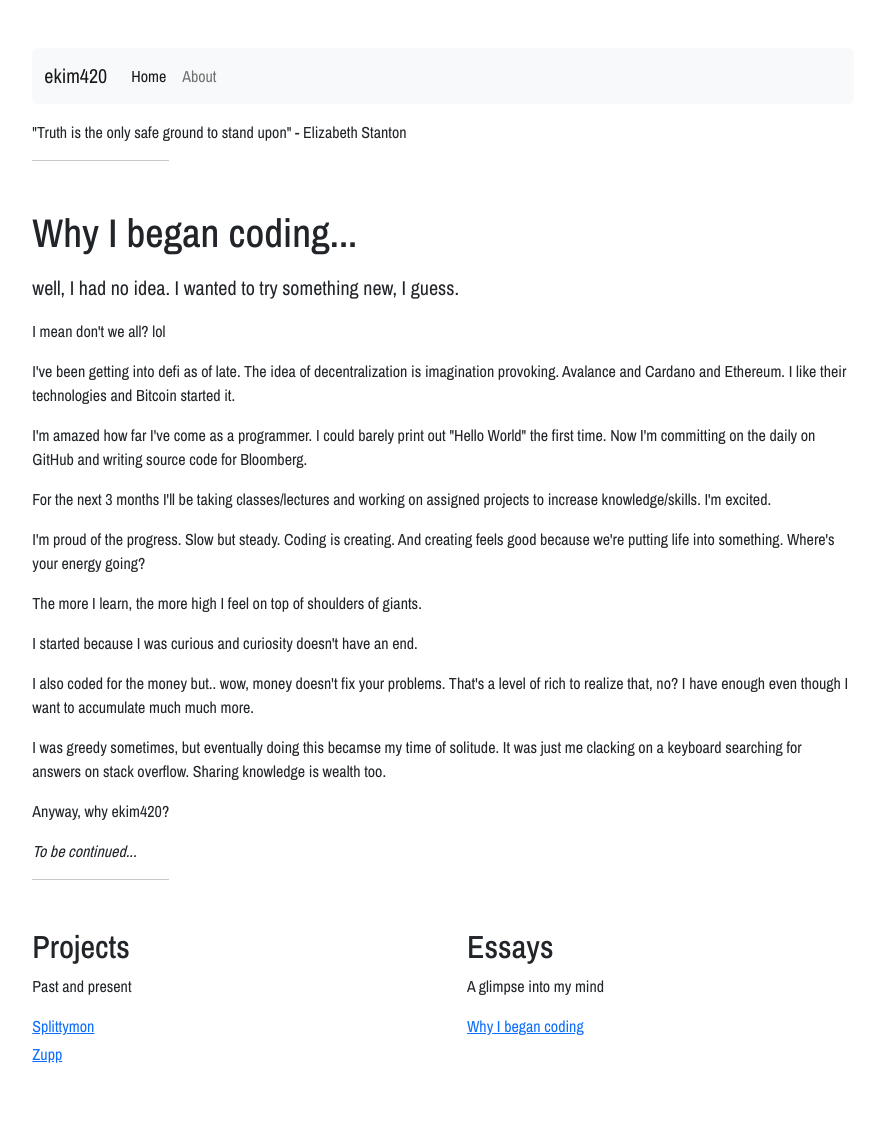
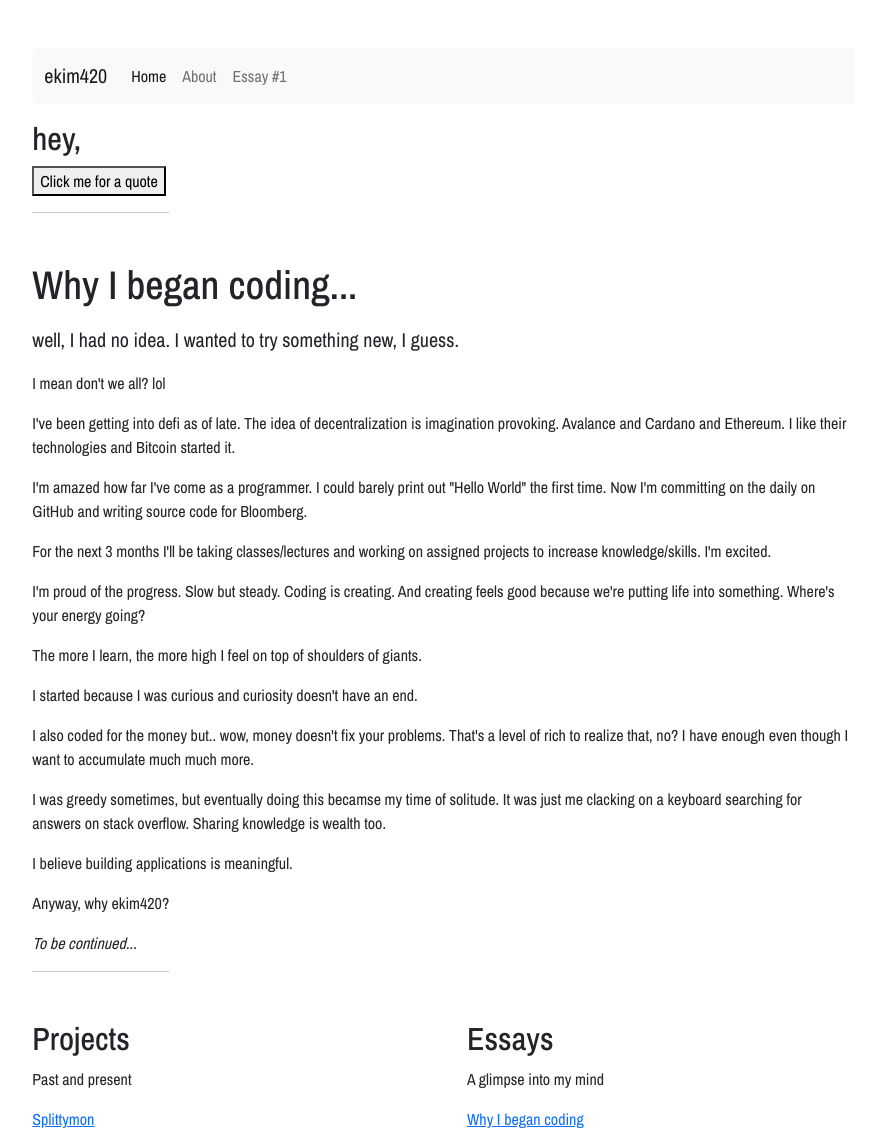
Before and after one commit to ekim420gh/mainhub, a Flask app: page /essays/why_I_began_coding in a window 1280 px wide. Shown: the top 1129 px of the page, without its empty margins (197-1075 px from the left). Before the commit the page ends 1063 px from the top, so only its background shows below. Run offline with Flask 2, Linux system fonts and the light colour scheme; parts of the project's set-up code (start-up, migrations or seed data) failed here and were passed over.

Commit message:
add quote feature

```diff
--- a/main.py
+++ b/main.py
@@ -1,6 +1,29 @@
+'''
+Main script for application
+'''
+
 from datetime import datetime
 from pytz import timezone
 from flask import Flask, render_template
+
+# for scraper use
+import requests
+from flask import Flask, render_template, request
+from bs4 import BeautifulSoup
+
+url = "https://greatday.com/"
+page = requests.get(url)
+
+soup = BeautifulSoup(page.content, "html.parser")
+quote_from_greatday = soup.find(id="theQuote")
+print(type(quote_from_greatday))
+print("convert bs4.element.tag object to str object")
+quote_string = quote_from_greatday.text
+print(type(quote_string))
+print("Quote from greatday.com received")
+print("-----------")
+print(quote_from_greatday)
+print("-----------")
 
 tz = timezone("US/Eastern")
 time = datetime.now(tz)
@@ -25,3 +48,7 @@ def about():
 @app.route('/essays/why_I_began_coding')
 def why_I_began_coding():
     return render_template('why_I_began_coding.html')
+
+@app.route("/data", methods=['POST', 'GET'])
+def data():
+    return render_template("quote.html", quote=quote_string)
--- a/templates/homepage.html
+++ b/templates/homepage.html
@@ -102,18 +102,32 @@
 
       <div class="collapse navbar-collapse" id="navbarsExample02">
         <ul class="navbar-nav me-auto">
+
           <li class="nav-item">
             <a class="nav-link active" aria-current="page" href="{{ url_for('hello') }}">Home</a>
           </li>
+
           <li class="nav-item">
             <a class="nav-link" href="{{ url_for('about') }}">About</a>
           </li>
+
+          <li class="nav-item">
+            <a class="nav-link" href="{{ url_for('why_I_began_coding') }}">Essay #1</a>
+          </li>
+
         </ul>
       </div>
     </div>
   </nav>
   <p></p>
-  <p>"Truth is the only safe ground to stand upon" - Elizabeth Stanton</p>
+  <h2>hey,</h2>
+  <form class="custom0 custom1" action="/data" method = "POST">
+      <button value="submit">Click me for a quote</button>
+      <!-- <p>Answer 1 <input type = "text" name = "Answer1_name" /></p>
+      <p>Answer 2 <input type = "text" name = "Answer2_name" /></p>
+      <p>Answer 3 <input type = "text" name = "Answer3_name" /></p>
+      <p><input type = "submit" value = "submit" /></p> -->
+  </form>
   <hr class="col-3 col-md-2 mb-5">
 {% endblock %}
 
@@ -124,7 +138,7 @@
     <p class="fs-5 col-md-8">Is this art?</p>
     <img class="img-fluid" src="{{ url_for('static', filename='img/2955.png')}}">
     <p></p>
-    <p class="fs-5 col-md-8"><a href="https://opensea.io/collection/azuki">Azuki #2955</a><i>(would you pay 40k?)</i></p>
+    <p class="fs-5 col-md-8"><a href="https://opensea.io/collection/azuki">Azuki #2955</a><i>(question: would you pay 40k USD?)</i></p>
 {% endblock %}
 
     <hr class="col-3 col-md-2 mb-5">
--- a/templates/why_I_began_coding.html
+++ b/templates/why_I_began_coding.html
@@ -16,6 +16,7 @@
   <p>I started because I was curious and curiosity doesn't have an end.</p>
   <p>I also coded for the money but.. wow, money doesn't fix your problems. That's a level of rich to realize that, no? I have enough even though I want to accumulate much much more.</p>
   <p>I was greedy sometimes, but eventually doing this becamse my time of solitude. It was just me clacking on a keyboard searching for answers on stack overflow. Sharing knowledge is wealth too.</p>
+  <p>I believe building applications is meaningful.</p>
   <p>Anyway, why ekim420?</p>
   <p></p>
   <p><i>To be continued...</i></p>
```
Also changed, not shown: static/css/quotestyle.css (added, +18 -0 lines), templates/quote.html (added, +22 -0 lines), 2 other files.
